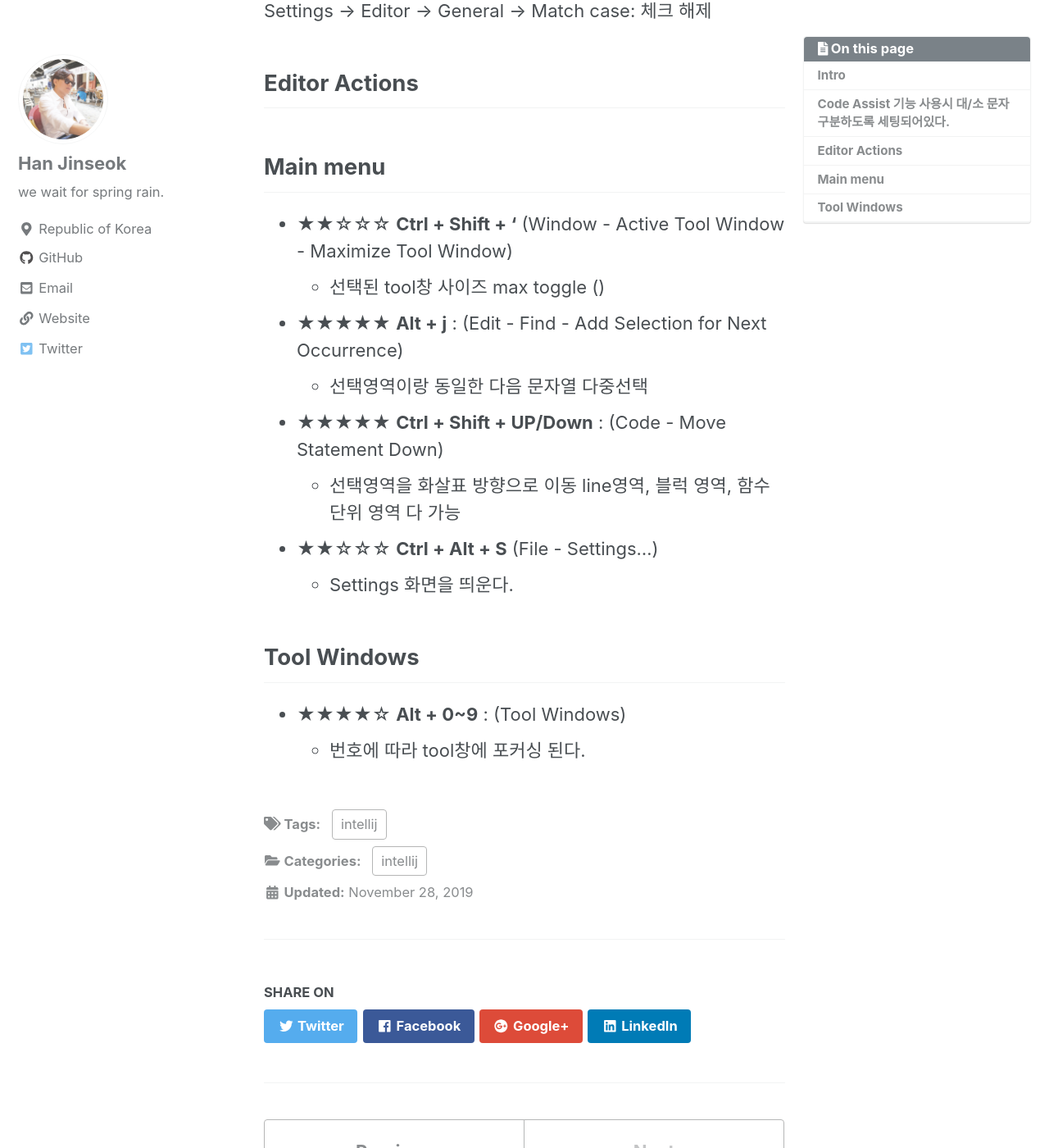
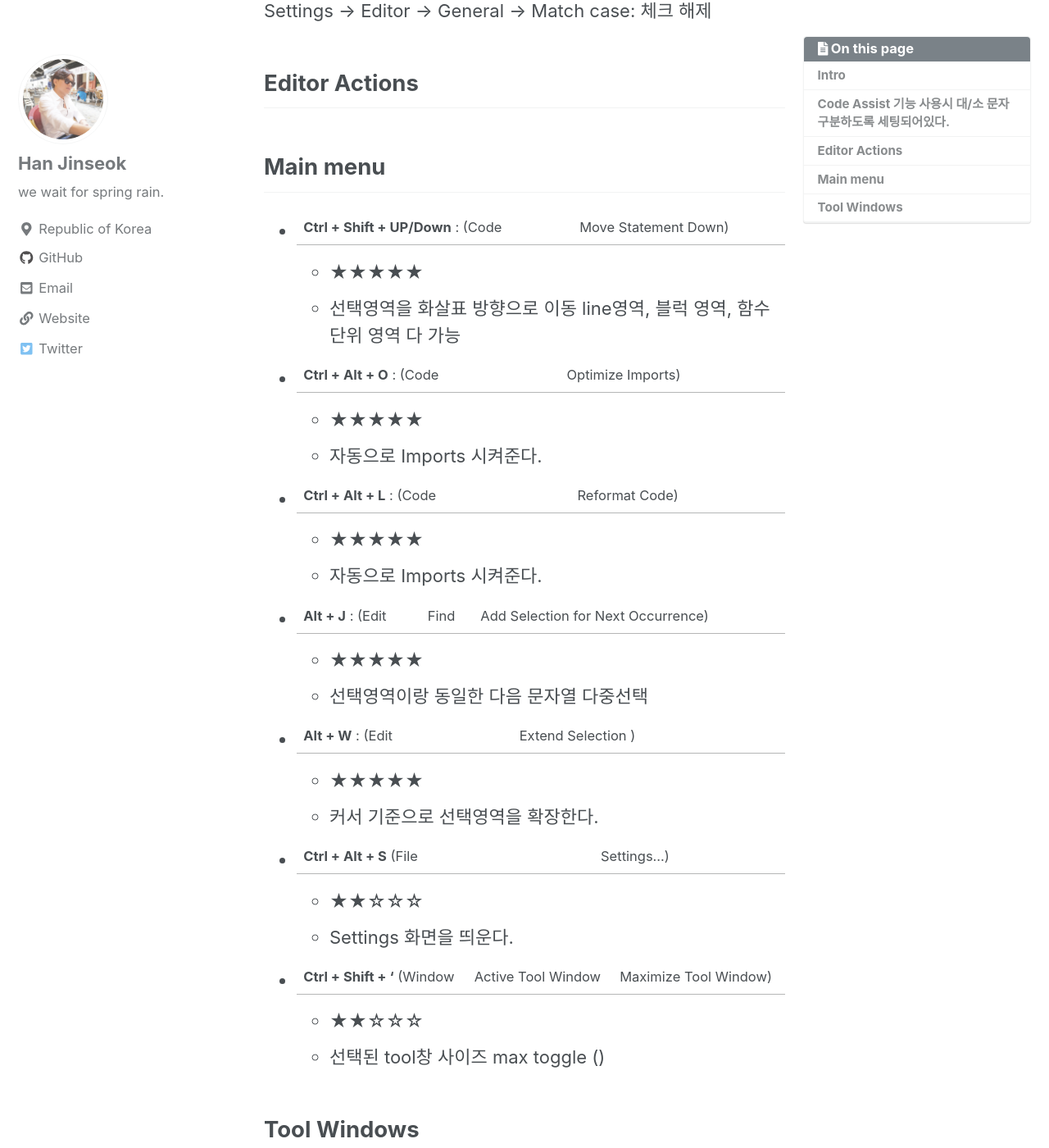
Before and after one commit to moregorenine/moregorenine.github.io, a Jekyll site: the page built from _posts/intellij/2019-11-28-intellij-keymap.md, in a window 1280 px wide and 1400 px high, scrolled down 635 px. Shown: the whole window at 82% size. Built offline with Jekyll 4.4.1, drawn with Linux system fonts in a browser that asks for light colours; nearby versions of some CDN libraries; comment, search, counter and statistics services are not loaded; a style sheet for code colours, icons or effects is not loaded.

Commit message:
Update 2019-11-28-intellij-keymap.md

```diff
--- a/_posts/intellij/2019-11-28-intellij-keymap.md
+++ b/_posts/intellij/2019-11-28-intellij-keymap.md
@@ -22,15 +22,29 @@ Settings -> Editor -> General -> Match case: 체크 해제
 ## Editor Actions
 
 ## Main menu
-- ★★☆☆☆ **Ctrl + Shift + '** (Window - Active Tool Window - Maximize Tool Window)
+- **Ctrl + Shift + UP/Down** : (Code | Move Statement Down)
+  - ★★★★★
+  - 선택영역을 화살표 방향으로 이동 line영역, 블럭 영역, 함수 단위 영역 다 가능
+- **Ctrl + Alt + O** : (Code | Optimize Imports)
+  - ★★★★★
+  - 자동으로 Imports 시켜준다.
+- **Ctrl + Alt + L** : (Code | Reformat Code)
+  - ★★★★★
+  - 자동으로 Imports 시켜준다.
+- **Alt + J** : (Edit | Find | Add Selection for Next Occurrence)
+  - ★★★★★
+  - 선택영역이랑 동일한 다음 문자열 다중선택
+- **Alt + W** : (Edit | Extend Selection  )
+  - ★★★★★
+  - 커서 기준으로 선택영역을 확장한다.
+- **Ctrl + Alt + S** (File | Settings...)
+  - ★★☆☆☆
+  - Settings 화면을 띄운다.
+- **Ctrl + Shift + '** (Window | Active Tool Window | Maximize Tool Window)
+  - ★★☆☆☆
   - 선택된 tool창 사이즈 max toggle ()
-- ★★★★★ **Alt + j** : (Edit - Find - Add Selection for Next Occurrence)
-  - 선택영역이랑 동일한 다음 문자열 다중선택
-- ★★★★★ **Ctrl + Shift + UP/Down** : (Code - Move Statement Down)
-  - 선택영역을 화살표 방향으로 이동 line영역, 블럭 영역, 함수 단위 영역 다 가능
-- ★★☆☆☆ **Ctrl + Alt + S** (File - Settings...)
-  - Settings 화면을 띄운다.
 
 ## Tool Windows
-- ★★★★☆ **Alt + 0~9** : (Tool Windows)
+- **Alt + 0~9** : (Tool Windows)
+  - ★★★★☆
   - 번호에 따라 tool창에 포커싱 된다.
```
